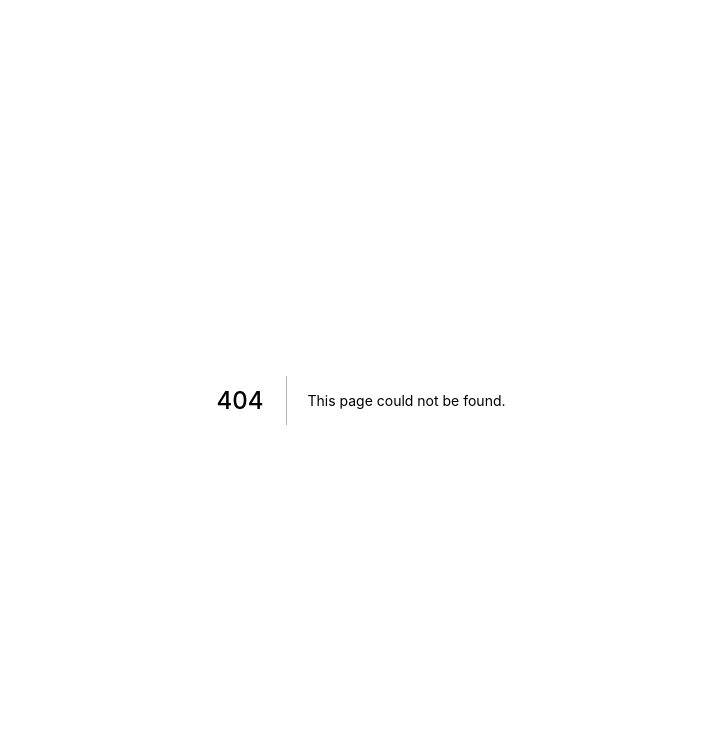
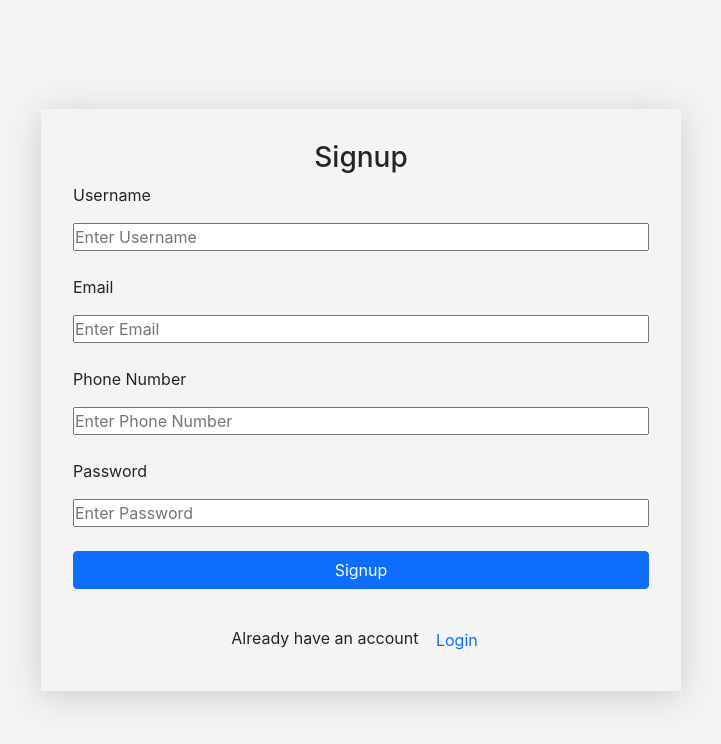
Before and after one commit to imshines/invoice-app, a Next.js app: page /auth/signup in a window 1280 px wide. Before the commit this address had no page. Shown: the top 744 px of the page, without its empty margins (279-1000 px from the left). Built offline with nearby package versions, Linux system fonts and the light colour scheme.

Commit message:
auth added

```diff
--- /dev/null
+++ b/pages/auth/signup.js
@@ -0,0 +1,58 @@
+import React from "react";
+import Head from "next/head";
+import styles from "../../styles/Login.module.css";
+
+export default function login() {
+  return (
+    <>
+      <Head>
+        <title>Signup</title>
+      </Head>
+      <div className={styles.formContainer}>
+        <form onSubmit={(e) => e.preventDefault()} className={("container", styles.formWrapper)}>
+          <h3 className="text-center">Signup</h3>
+          <div>
+            <label for="username" className="form form-group">
+              Username
+            </label>
+            <input placeholder="Enter Username" name="username" className="mt-3 w-100" />
+          </div>
+          <div>
+            <label for="email" className="form form-group mt-4">
+              Email
+            </label>
+            <input placeholder="Enter Email" name="email" className="mt-3 w-100" type="email" />
+          </div>
+          <div>
+            <label for="phone" className="form form-group mt-4">
+              Phone Number
+            </label>
+            <input
+              placeholder="Enter Phone Number"
+              name="phone"
+              className="mt-3 w-100"
+              type="email"
+            />
+          </div>
+          <div>
+            <label for="password" className="form form-group mt-4">
+              Password
+            </label>
+            <input
+              placeholder="Enter Password"
+              name="password"
+              type="password"
+              className="mt-3 w-100"
+            />
+          </div>
+          <div className="mt-4 d-grid gap-2">
+            <button className="btn btn-primary btn-block">Signup</button>
+            <p className="text-center mt-4 mb-0">
+              Already have an account <button className="btn text-primary">Login</button>
+            </p>
+          </div>
+        </form>
+      </div>
+    </>
+  );
+}
```
Also changed, not shown: pages/auth/login.js (added, +34 -0 lines), pages/login.js (deleted, +0 -34 lines).
